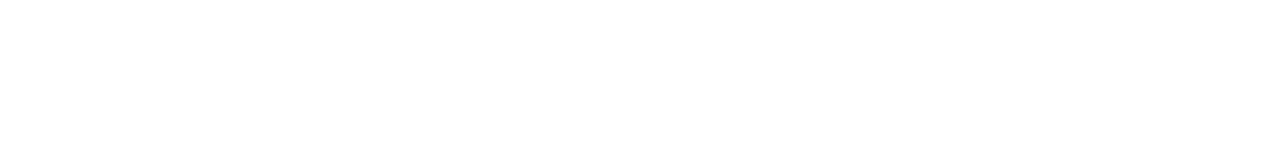
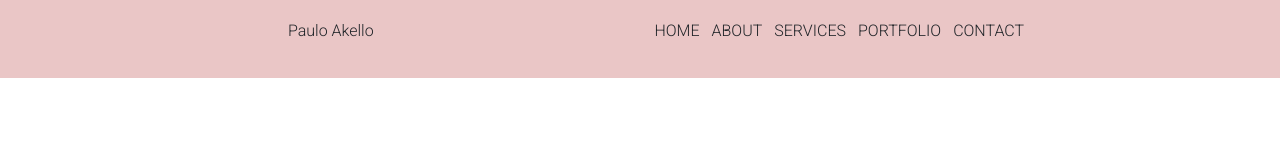
Before and after one commit to blackoaz/Portfolio_Website, a plain HTML site: page template/index.html in a window 1280 px wide. Drawn offline with nearby package versions, Linux system fonts and the light colour scheme; files that its build step writes are made by us from their sources.

Commit message:
portfolio navigation bar

```diff
--- a/static/CSS/style.css
+++ b/static/CSS/style.css
@@ -0,0 +1,34 @@
+@import url('https://fonts.googleapis.com/css2?family=Roboto:ital,wght@0,100;0,300;0,700;1,500&display=swap');
+:root {
+    --primary: #eac6c6;
+    --secondary: #516051;
+  }
+
+
+*{
+    font-family: 'Roboto', sans-serif;
+}
+.nav-links{
+    align-content: center;
+    background-color: var(--primary);
+}
+.menu{
+    justify-content: space-evenly;
+    display: flex;
+    padding: 1.2rem;
+    font-weight: 500;
+}
+.logo-sec{
+    background-color: none;
+    list-style: none;
+    cursor: pointer;
+}
+.menu-sec{
+    list-style: none;
+    justify-content:flex-start;
+    cursor: pointer;
+    display: flex;
+}
+.menu-sec li{
+    margin-left: 12px;
+}
--- a/template/index.html
+++ b/template/index.html
@@ -4,10 +4,31 @@
     <meta charset="UTF-8">
     <meta http-equiv="X-UA-Compatible" content="IE=edge">
     <meta name="viewport" content="width=device-width, initial-scale=1.0">
-    <link rel="stylesheet" href="static/CSS/style.css">
+    <link rel="stylesheet" href="/static/CSS/style.css">
+    <link href="https://cdn.jsdelivr.net/npm/bootstrap@5.0.2/dist/css/bootstrap.min.css" rel="stylesheet" integrity="sha384-EVSTQN3/azprG1Anm3QDgpJLIm9Nao0Yz1ztcQTwFspd3yD65VohhpuuCOmLASjC" crossorigin="anonymous">
+    <script src="https://cdn.jsdelivr.net/npm/bootstrap@5.0.2/dist/js/bootstrap.bundle.min.js" integrity="sha384-MrcW6ZMFYlzcLA8Nl+NtUVF0sA7MsXsP1UyJoMp4YLEuNSfAP+JcXn/tWtIaxVXM" crossorigin="anonymous"></script>
+    <link rel="preconnect" href="https://fonts.googleapis.com">
+    <link rel="preconnect" href="https://fonts.gstatic.com" crossorigin>
+    <link href="https://fonts.googleapis.com/css2?family=Roboto:ital,wght@0,100;0,300;0,700;1,500&display=swap" rel="stylesheet">
     <title>Paulo Akello</title>
 </head>
 <body>
+    <section class="nav-links" id="nav">
+        <nav class="menu">
+            <ul class="logo-sec">
+                <li>Paulo Akello</li>
+            </ul>
+            <ul class="menu-sec">
+                <li>HOME</li>
+                <li>ABOUT</li>
+                <li>SERVICES</li>
+                <li>PORTFOLIO</li>
+                <li>CONTACT</li>
+            </ul>
+        </nav>
+
+    </section>
 
 </body>
+<script src="static/JS/main.js"></script>
 </html>
```
